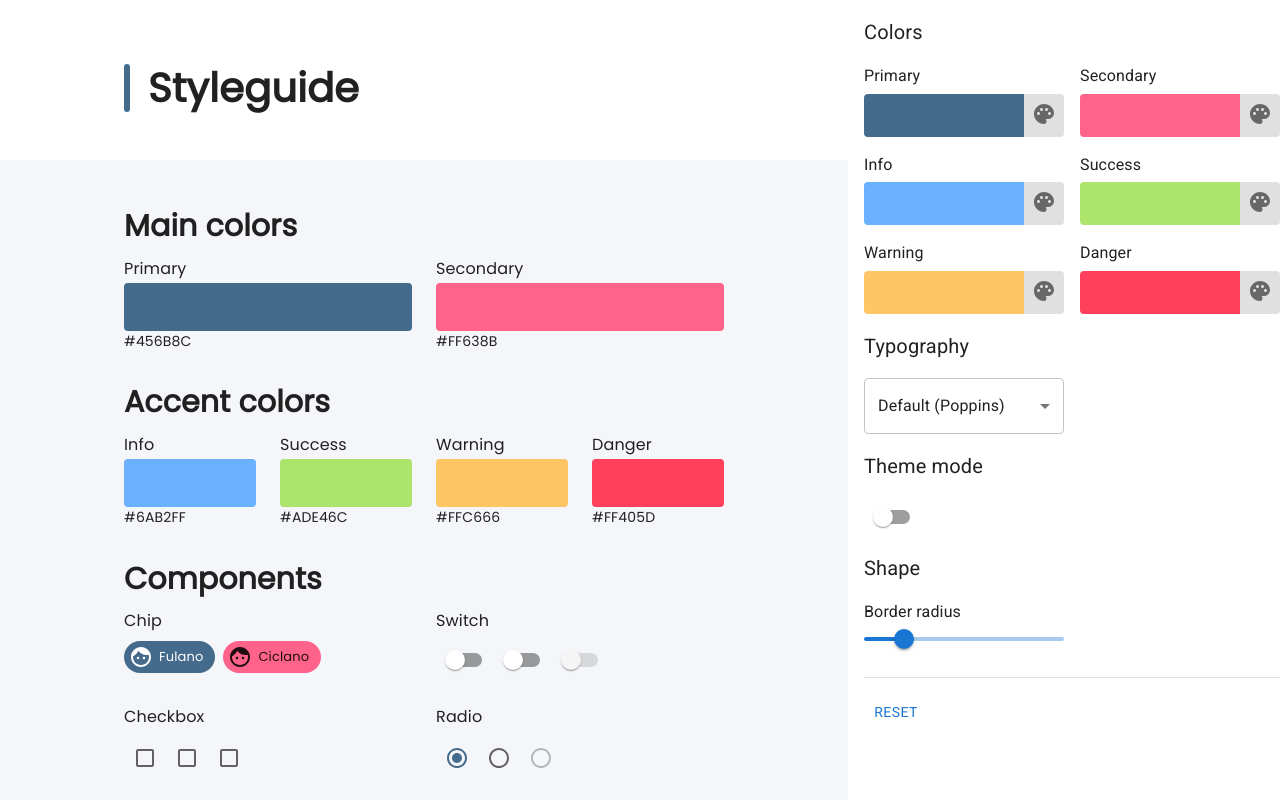
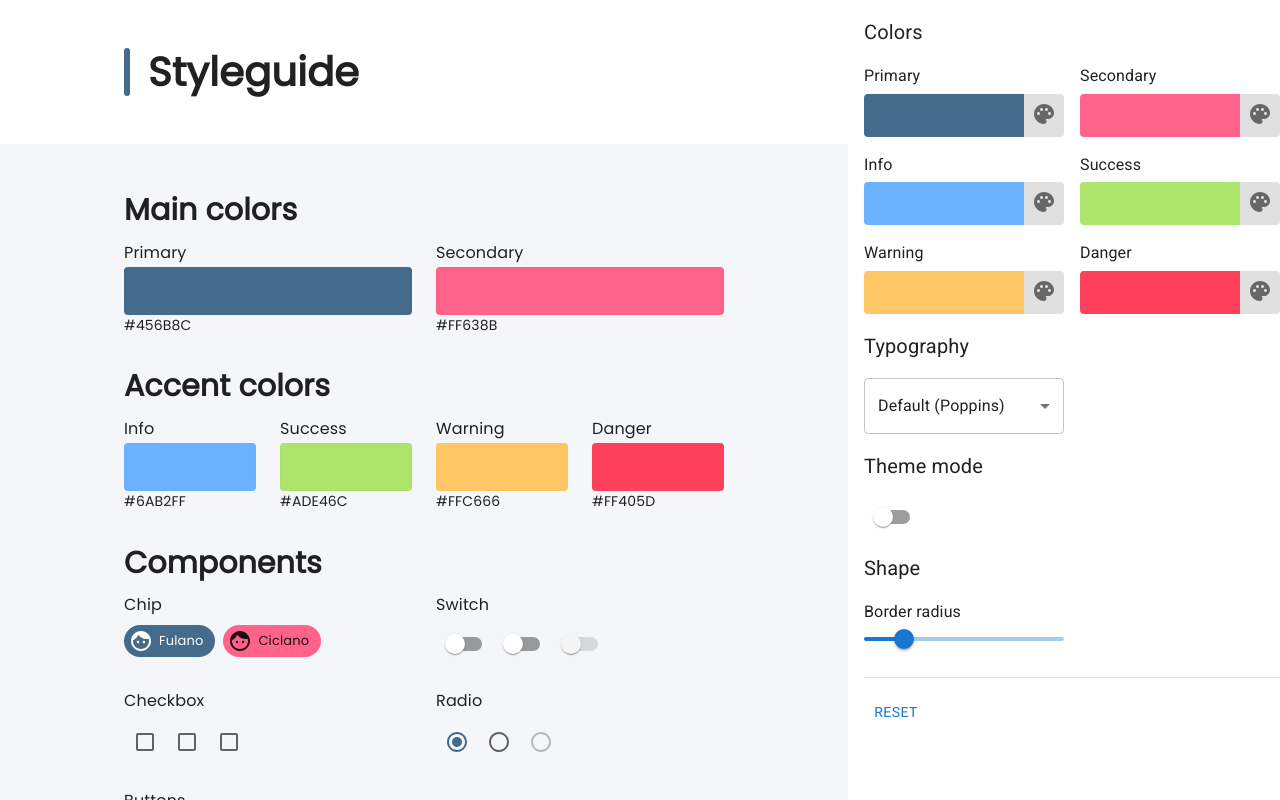
Before and after one commit to alanjantz/react-styling, a React (Create React App) app: page / in a window 1280 px wide. Built offline with nearby package versions, Linux system fonts and the light colour scheme.

Commit message:
Ajustes estilos tema escuro

```diff
--- a/src/components/ColorBox/index.tsx
+++ b/src/components/ColorBox/index.tsx
@@ -1,6 +1,5 @@
 import React from "react";
-import Typography from "@mui/material/Typography";
-import { ColorContainer } from "./styles";
+import { ColorContainer, Typography } from "./styles";
 
 type ColorBoxProps = {
   label?: string;
--- a/src/components/ColorBox/styles.tsx
+++ b/src/components/ColorBox/styles.tsx
@@ -1,4 +1,5 @@
 import styled from "styled-components";
+import MuiTypography from "@mui/material/Typography";
 
 export const ColorContainer = styled.div<{ color: string }>`
   display: block;
@@ -8,3 +9,7 @@ export const ColorContainer = styled.div<{ color: string }>`
   border-radius: ${(props) => props.theme.shape.borderRadius}px;
   border: 1px solid rgba(0, 0, 0, 0.01);
 `;
+
+export const Typography = styled(MuiTypography)`
+  color: ${(props) => props.theme.palette.text.primary};
+`;
--- a/src/components/Header/styles.tsx
+++ b/src/components/Header/styles.tsx
@@ -10,6 +10,7 @@ export const TextField = styled(Typography)`
   font-weight: 700;
   display: inline-block;
   margin-left: ${(props) => props.theme.spacing(3)};
+  color: ${(props) => props.theme.palette.text.primary};
 `;
 
 export const Bar = styled.div`
--- a/src/pages/App/index.tsx
+++ b/src/pages/App/index.tsx
@@ -61,7 +61,7 @@ const App: React.FC = () => {
   return (
     <ThemeChangerContext defaultTheme={defaultTheme}>
       <Grid container spacing={2} style={{ marginTop: 0 }}>
-        <Column item xs={12} md={8}>
+        <Column item xs={12} md={8} style={{ paddingTop: 0 }}>
           <ChangableThemeContainer />
         </Column>
         <Column item xs={12} md={4}>
--- a/src/pages/Styleguide/index.tsx
+++ b/src/pages/Styleguide/index.tsx
@@ -281,7 +281,7 @@ const Styleguide: React.FC = () => {
         </ContentContainer>
       </FullSizeContainer>
       <Footer>
-        <Typography>
+        <Typography color={theme.palette.text.primary}>
           Inspired by{" "}
           <Link href="https://codepen.io/myacode/pen/OJVPyPV" target="_blank">
             Maria Marin
```
